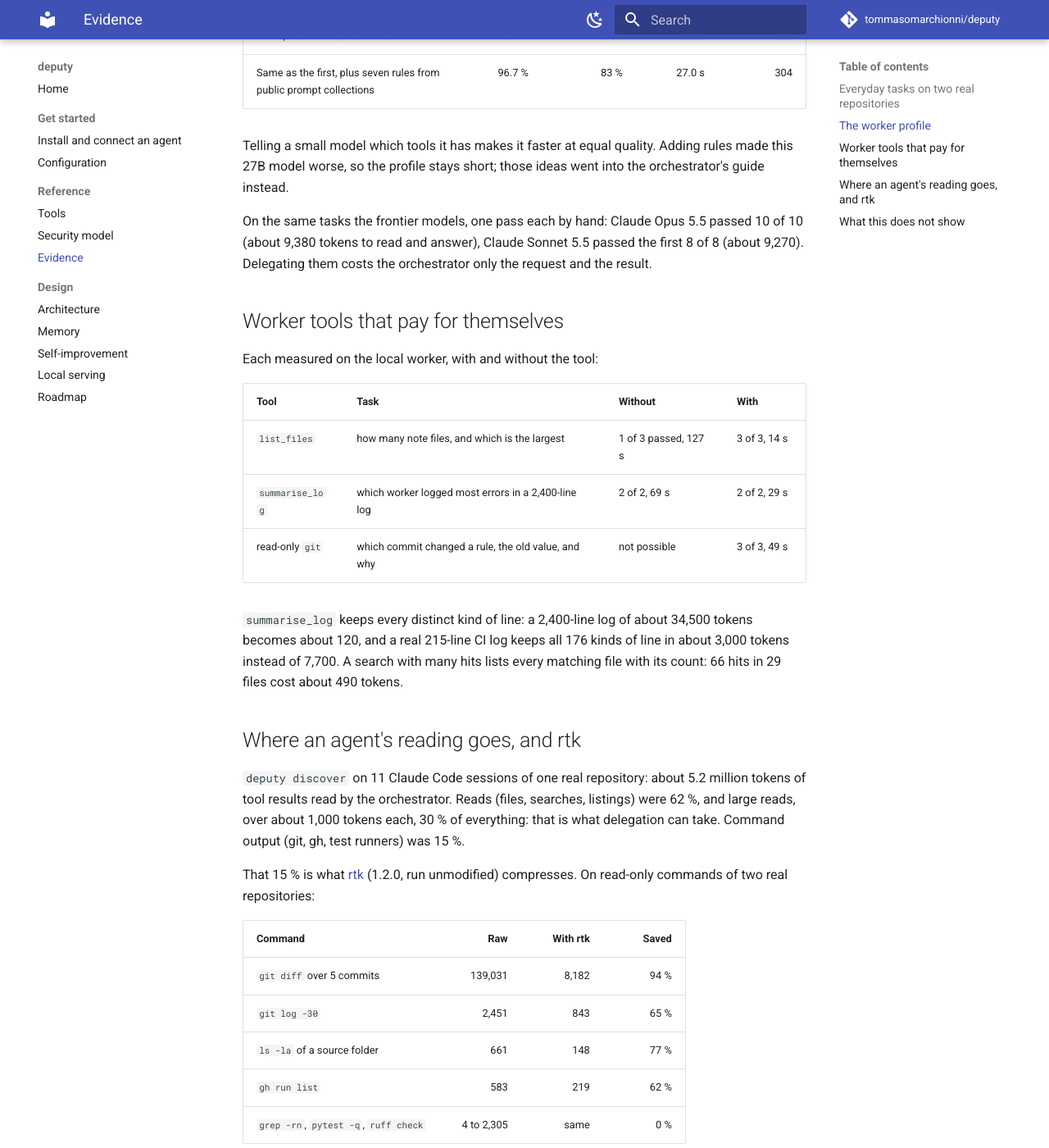
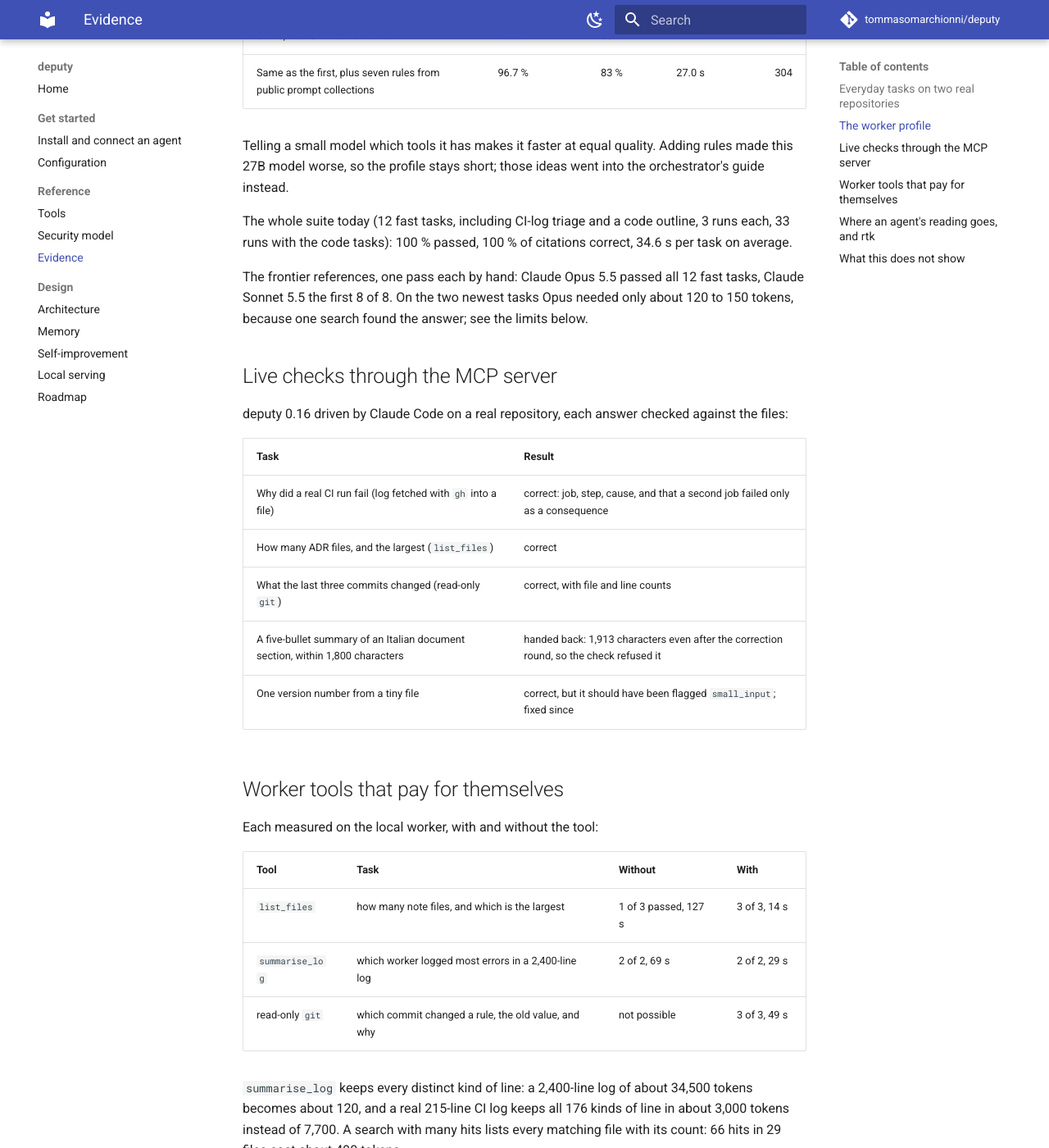
Before and after one commit to tommasomarchionni/deputy, an MkDocs documentation site: the page built from docs/evidence.md, in a window 1280 px wide and 1400 px high, scrolled down 1442 px. Shown: the whole window at 82% size. Built offline with MkDocs 1.6.1 and Material for MkDocs 9.7.7, drawn with Linux system fonts in a browser that asks for light colours; comment, search, counter and statistics services are not loaded; some of the changed text lies outside the part shown.

Commit message:
docs: today's live checks, the limit of the saving estimate, and the current state (#152)
Co-authored-by: Tommaso Marchionni <8122764+tommasomarchionni@users.noreply.github.com>

```diff
--- a/docs/evidence.md
+++ b/docs/evidence.md
@@ -50,9 +50,24 @@ The 10 fast tasks of the built-in suite, 3 runs each (30 runs per profile), on t
 Telling a small model which tools it has makes it faster at equal quality. Adding rules made this
 27B model worse, so the profile stays short; those ideas went into the orchestrator's guide instead.
 
-On the same tasks the frontier models, one pass each by hand: Claude Opus 5.5 passed 10 of 10
-(about 9,380 tokens to read and answer), Claude Sonnet 5.5 passed the first 8 of 8 (about 9,270).
-Delegating them costs the orchestrator only the request and the result.
+The whole suite today (12 fast tasks, including CI-log triage and a code outline, 3 runs each, 33
+runs with the code tasks): 100 % passed, 100 % of citations correct, 34.6 s per task on average.
+
+The frontier references, one pass each by hand: Claude Opus 5.5 passed all 12 fast tasks, Claude
+Sonnet 5.5 the first 8 of 8. On the two newest tasks Opus needed only about 120 to 150 tokens,
+because one search found the answer; see the limits below.
+
+## Live checks through the MCP server
+
+deputy 0.16 driven by Claude Code on a real repository, each answer checked against the files:
+
+| Task | Result |
+| --- | --- |
+| Why did a real CI run fail (log fetched with `gh` into a file) | correct: job, step, cause, and that a second job failed only as a consequence |
+| How many ADR files, and the largest (`list_files`) | correct |
+| What the last three commits changed (read-only `git`) | correct, with file and line counts |
+| A five-bullet summary of an Italian document section, within 1,800 characters | handed back: 1,913 characters even after the correction round, so the check refused it |
+| One version number from a tiny file | correct, but it should have been flagged `small_input`; fixed since |
 
 ## Worker tools that pay for themselves
 
@@ -97,9 +112,19 @@ commands print; deputy takes long reads off the orchestrator, and its worker nev
 - 21 tasks on two repositories, two runs; the profile and tool comparisons have 2 or 3 runs.
   The numbers show direction and order of magnitude.
 - The frontier references are one pass by hand, not repeated measurements.
+- **The estimate assumes the orchestrator would read the whole file.** When one search finds the
+  answer (the failing line of a CI log, a list of definitions), an orchestrator that searches pays
+  far less: about 120 to 150 tokens on the two newest benchmark tasks. Delegation pays when the
+  answer needs reading and understanding (summaries, inventories, causes that need context); when
+  one search finds it, do it yourself.
 - Worker time is not free for you: a local 27B model needs one to three minutes for a long document.
 - Answers are only as checked as their checks; Claude Opus 5.5 reviewed every answer of both runs
   against the files they were given.
 
+**Where to start measuring your own use.** `deputy discover` on 30 days of real sessions of one
+repository: about 5.3 million tokens of tool results read by the orchestrator, large reads 30 % of
+it, and 11 delegations against 835 large reads done directly. That is the baseline before the read
+hint and the delegation skill were turned on.
+
 A nightly benchmark runs on the maintainer's machine ([local serving](local-serving.md#nightly-benchmark-macos));
 `deputy bench --compare` shows what changed between two nights.
```
Also changed, not shown: README.md (+3 -2 lines), docs/index.md (+2 -1 lines), docs/roadmap.md (+3 -3 lines), docs/tools.md (+5 -1 lines), src/deputy/instructions.md (+2 -2 lines).
